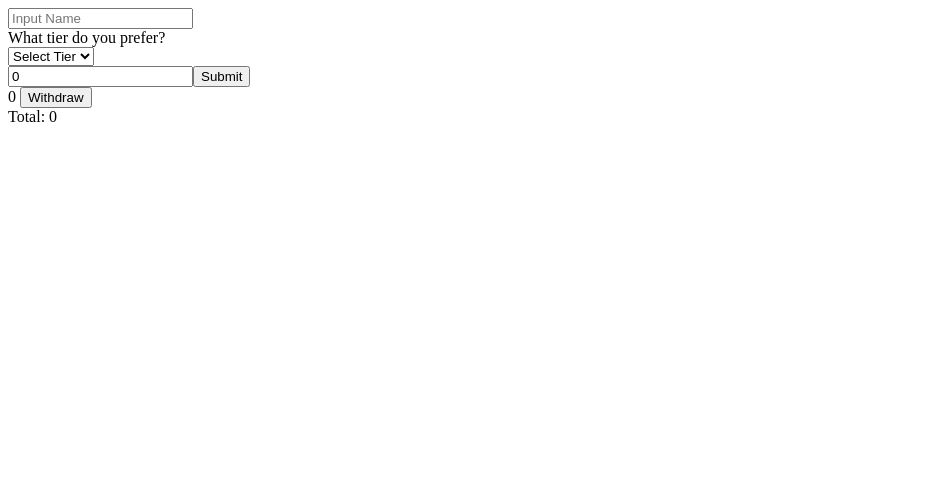
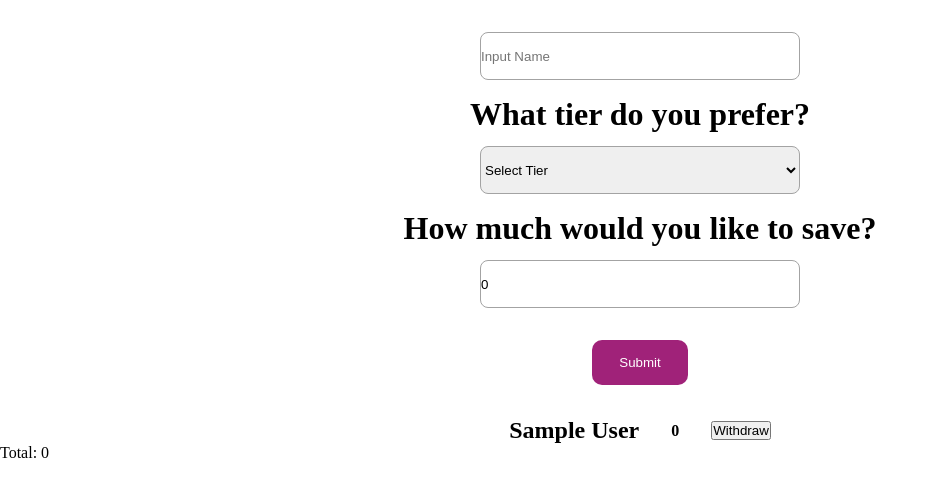
Before and after one commit to Bill-Adepoju/Final-task, a React (Vite) app in the folder Assignment/: page / in a window 1280 px wide. Shown: the top 496 px of the page, without its empty margins (0-938 px from the left). Built offline with nearby package versions, Linux system fonts and the light colour scheme.

Commit message:
STyled the input section

```diff
--- a/Assignment/src/Components/selection.jsx
+++ b/Assignment/src/Components/selection.jsx
@@ -5,9 +5,10 @@ export default function Selection(){
     const [tier, setTier] = useState("Select Tier")
     const [amount, setAmount] = useState(0)
     const [totalAmount, setTotalAmount] = useState(0);
+    const [display, setDisplay] = useState(false)
 
     const [users, setUsers] = useState([
-        { userName: '', userAmount: 0, userTier: "" },
+        { userName: 'Sample User', userAmount: 0, userTier: "" },
         // { userName: 'bola', userAmount: 200, userTier: "Tier 2" },
     ]);
 
@@ -27,6 +28,7 @@ export default function Selection(){
     function handleSubmit(event){
         event.preventDefault()
         console.log(name , tier, amount, totalAmount)
+        setDisplay(true)
 
         const newUser = {
             userName: name,
@@ -55,9 +57,10 @@ export default function Selection(){
     };
 
     return(
-        <section>
-            <form onSubmit={handleSubmit}>
+        <section className="collect-details">
+            <form onSubmit={handleSubmit} className="details-form">
                 <input
+                    className="name-field"
                     type="text"
                     placeholder="Input Name"
                     onChange={handleChange}
@@ -66,9 +69,10 @@ export default function Selection(){
                />
                <br />
 
-                <label htmlFor="tier">What tier do you prefer?</label>
-                <br />
+                <label className="select-label" htmlFor="tier">What tier do you prefer?</label>
+
                 <select
+                    className="select-field"
                     id="tier"
                     value={tier}
                     onChange={handleChangeTier}
@@ -81,39 +85,35 @@ export default function Selection(){
 
                 </select>
                 <br />
+                <label className="amount-label" htmlFor="amount">How much would you like to save?</label>
                 <input
+                    className="amount-field"
                     type="text"
                     placeholder="Input Amount"
                     onChange={handleChangeAmount}
                     name="amount"
                     value={amount}
                />
-               <button>Submit</button>
+               <button className="submit-button">Submit</button>
 
             </form>
 
             <div className='user-list'>
                 {users.map((user, index) => (
-                    <div className='item-container'>
-                        <div className='item-name'>
-                                <>
+                        <div className='user-container'>
+                            <div className='user-details'>
+                                <h2 className='user-name'>{user.userName}</h2>
+                                <h4>{user.userTier}</h4>
+                                <h4> {user.userAmount} </h4>
+                            </div>
 
-                                    <span className='completed'>{user.userName}</span>
-                                </>
+                            <div className='withdraw'>
 
-                                <>
-
-                                    <span>{user.userTier}</span>
-                                </>
-
+                                <button className="withdraw-button">
+                                    Withdraw
+                                </button>
+                            </div>
                         </div>
-                        <div className='withdraw'>
-                            <span> {user.userAmount} </span>
-                            <button>
-                                Withdraw
-                            </button>
-                        </div>
-                    </div>
                 ))}
             </div>
             <div className='total'>Total: {totalAmount}</div>
--- a/Assignment/src/index.css
+++ b/Assignment/src/index.css
@@ -0,0 +1,52 @@
+*{
+  margin: 0;
+  padding: 0;
+  box-sizing: border-box;
+}
+
+
+.details-form{
+  display: flex;
+  flex-direction: column;
+  justify-content: center;
+  align-items: center;
+  margin-top: 2rem;
+}
+
+.name-field, .select-field, .amount-field{
+  width: 20rem;
+  height: 3rem;
+  border: 1px solid #A3A3A3;
+  border-radius: 0.5rem;
+}
+
+.select-label, .amount-label{
+  font-weight: 700;
+  font-size: 2rem;
+  line-height: 2rem;
+  margin-bottom: 1rem;
+}
+
+.submit-button{
+  margin-top: 2rem;
+  background: linear-gradient(90deg, #A02279 11.45%, #A02279 11.45%);
+  border: 1px;
+  border-radius: 0.625rem ;
+  padding: 0.94rem 1.69rem;
+  color: white;
+}
+
+.user-container{
+  margin-top: 2rem;
+  display: flex;
+  justify-content: center;
+  align-items: center;
+  gap: 2rem;
+}
+
+.user-details{
+  display: flex;
+  gap: 1rem;
+  justify-content: center;
+  align-items: center;
+}
```
